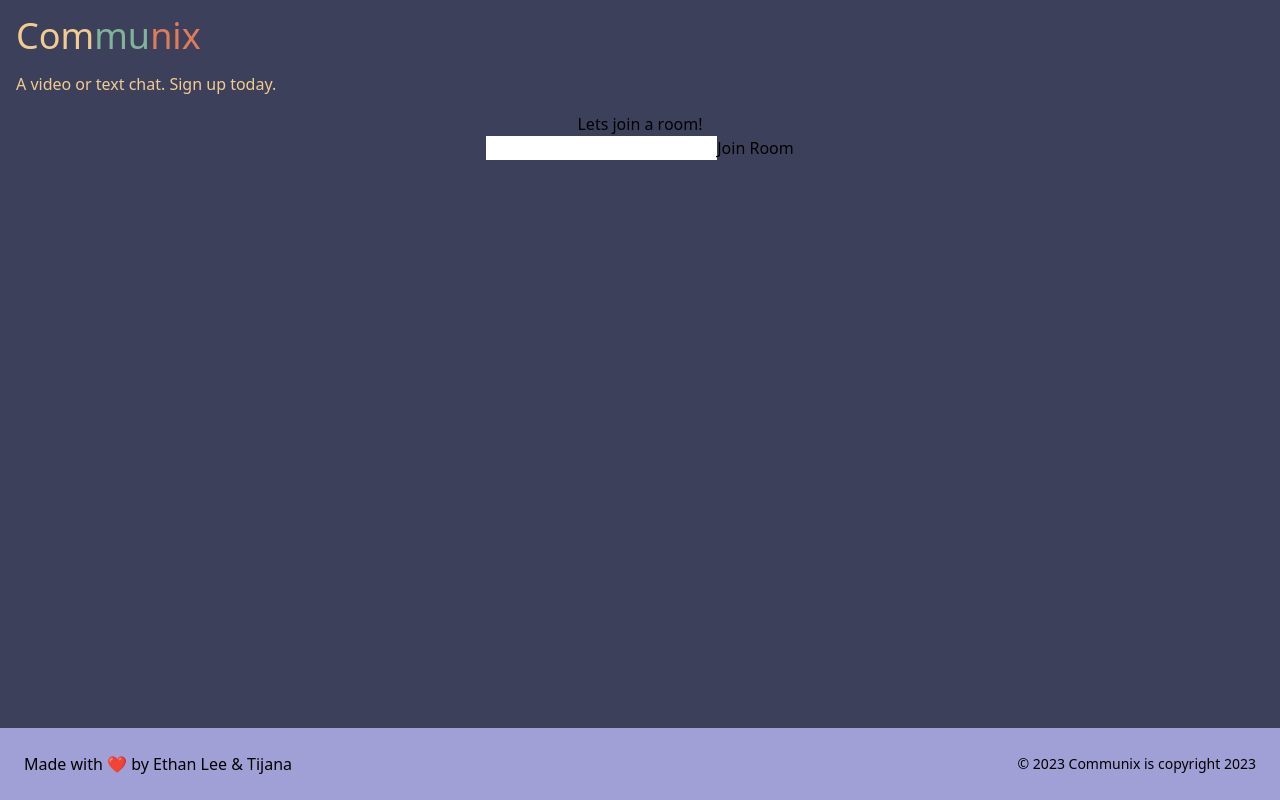
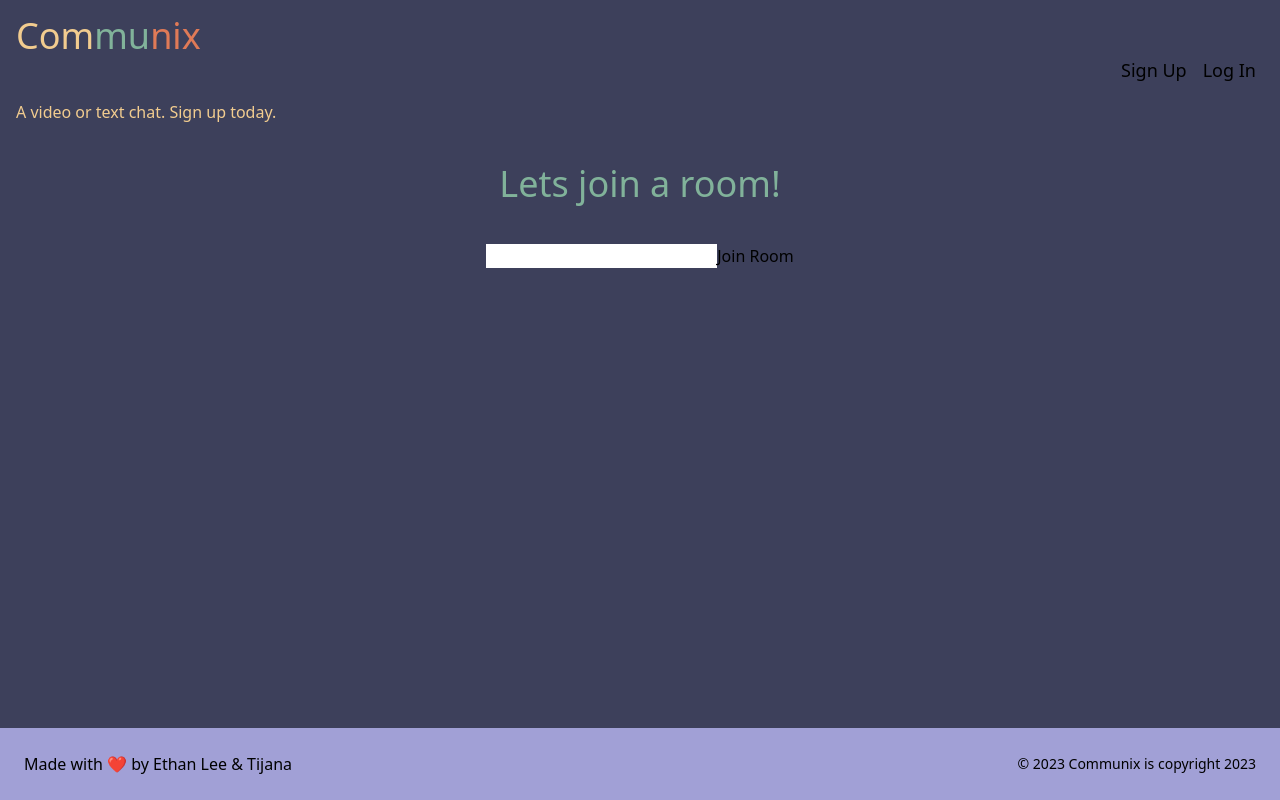
Before and after one commit to omonteon/v43-tier3-team-43, a Next.js app in the folder circle-meets/: page / in a window 1280 px wide. Built offline with nearby package versions, Linux system fonts and the light colour scheme.

Commit message:
made header and put colors

```diff
--- a/circle-meets/pages/index.js
+++ b/circle-meets/pages/index.js
@@ -22,6 +22,7 @@ export default function Home() {
       </Head>
 
       <main className="bg-purple text-center flex-auto">
+        <header>
           <h1
             className="text-4xl text-left m-4
         "
@@ -29,12 +30,18 @@ export default function Home() {
             <span className="text-yellow">Com</span>
             <span className="text-cyan">mu</span>
             <span className="text-red">nix</span>
+            <p className="text-right text-lg">
+              <span className="m-2">Sign Up</span>
+              <span className="m-2">Log In</span>
+            </p>
           </h1>
+
           <p className="text-left m-4 text-yellow">
             {" "}
             A video or text chat. Sign up today.
           </p>
-        <h1 className="text-green-600">Lets join a room!</h1>
+        </header>
+        <h1 className="text-cyan text-4xl m-10">Lets join a room!</h1>
         <input onChange={(e) => setRoomName(e.target.value)} value={roomName} />
         <button onClick={joinRoom} type="button">
           Join Room
```
Lines whose indentation alone changed are shown as unchanged.
